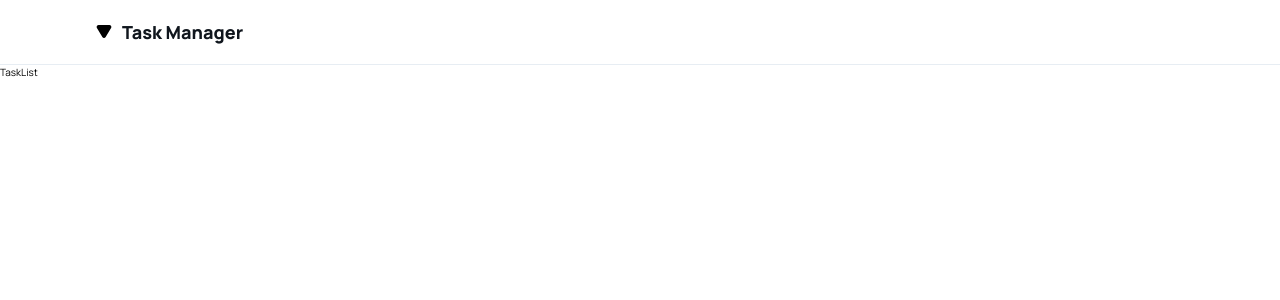
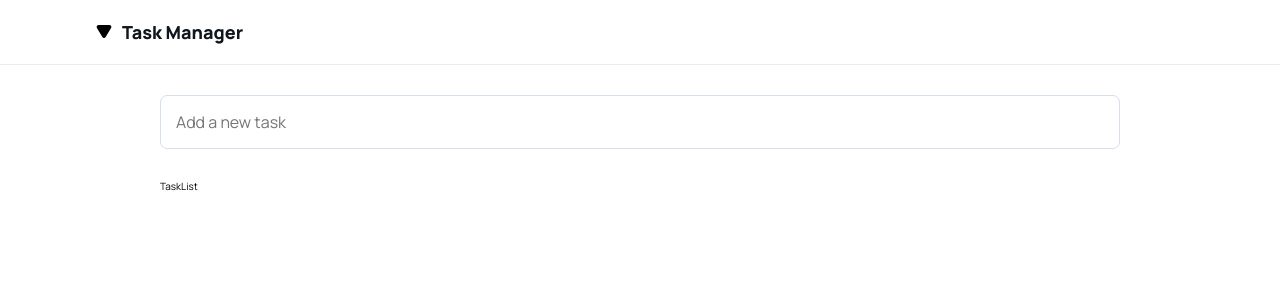
Before and after one commit to marcodamianperez/task-manager, a React (Vite) app: page / in a window 1280 px wide. Shown: the top 300 px of the page. Built offline with nearby package versions, Linux system fonts and the light colour scheme.

Commit message:
agregar componente TaskInput

```diff
--- a/src/App.jsx
+++ b/src/App.jsx
@@ -1,13 +1,17 @@
 import Navbar from "./components/Narvbar/Navbar";
 import TaskList from "./components/TaskList/TaskList";
 import styles from "./App.module.css";
+import TaskInput from "./components/TaskInput/TaskInput";
 
 function App() {
   return (
-    <div>
+    <>
       <Navbar />
-      <TaskList />
-    </div>
+      <div className={styles.appContainer}>
+        <TaskInput />
+        <TaskList />
+      </div>
+    </>
   );
 }
 
--- a/src/App.module.css
+++ b/src/App.module.css
@@ -0,0 +1,5 @@
+.appContainer {
+  width: 85%;
+  max-width: 96rem;
+  margin: 0 auto;
+}
--- a/src/components/Narvbar/Navbar.jsx
+++ b/src/components/Narvbar/Navbar.jsx
@@ -4,7 +4,7 @@ import { TbTriangleInvertedFilled } from "react-icons/tb";
 function Navbar() {
   return (
     <nav className={styles.navbar}>
-      <div className={styles.container}>
+      <div className={styles.navContainer}>
         <h1 className={styles.title}>
           <span className={styles.logo}>
             <TbTriangleInvertedFilled />
--- a/src/components/Narvbar/Navbar.module.css
+++ b/src/components/Narvbar/Navbar.module.css
@@ -1,10 +1,10 @@
 .navbar {
   padding: 2rem 0;
-  border-bottom: 1px solid var(--color-secondary);
+  border-bottom: 1px solid var(--color-secondary-1);
 }
 
-.container {
-  max-width: 85%;
+.navContainer {
+  width: 85%;
   margin: 0 auto;
 }
 
--- /dev/null
+++ b/src/components/TaskInput/TaskInput.jsx
@@ -0,0 +1,11 @@
+import styles from "./TaskInput.module.css";
+
+function TaskInput() {
+  return (
+    <form className={styles.form}>
+      <input id="taskInput" type="text" placeholder="Add a new task" className={styles.taskInput} />
+    </form>
+  );
+}
+
+export default TaskInput;
--- /dev/null
+++ b/src/components/TaskInput/TaskInput.module.css
@@ -0,0 +1,13 @@
+.form {
+  margin: 3rem 0;
+}
+
+.taskInput {
+  border: 1px solid var(--color-secondary-2);
+  border-radius: var(--border-radius);
+  font-family: inherit;
+  padding: 1.5rem;
+  width: 100%;
+  outline-color: var(--color-primary);
+  font-size: 1.6rem;
+}
--- a/src/index.css
+++ b/src/index.css
@@ -2,9 +2,11 @@
   --background-color: #f8fafc;
   --text-color: #10161d;
   --color-primary: #4c60dc;
-  --color-secondary: #e7edf3;
+  --color-secondary-1: #e7edf3;
+  --color-secondary-2: #d6dfea;
   --color-white: #fff;
   --color-black: #000;
+  --border-radius: 0.7rem;
 }
 
 * {
```
